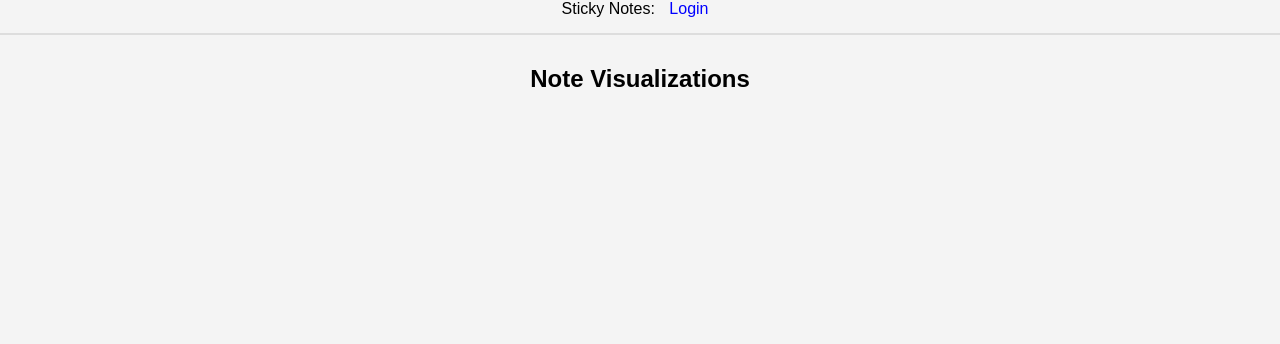
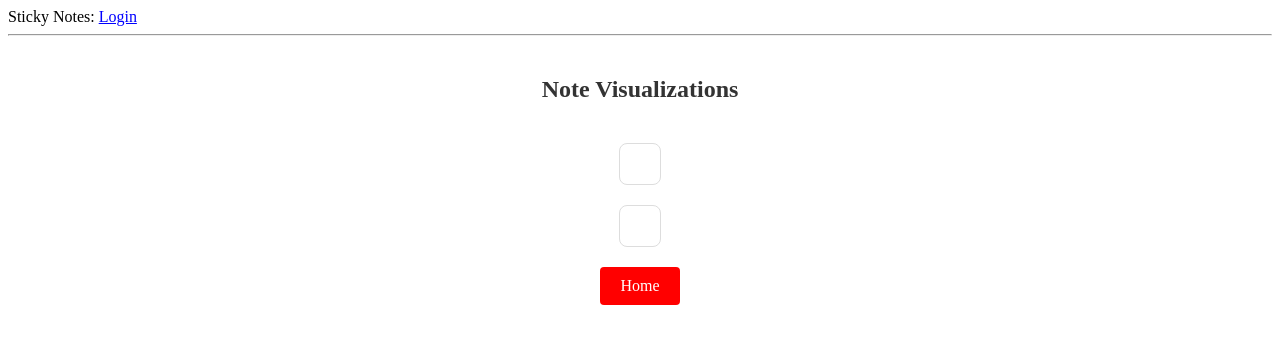
Before and after one commit to a3has/team10App, a Flask app: template notesapp/app/templates/note_visualization.html in a window 1280 px wide. Shown: the top 344 px of the page. Run offline with Flask 3, Linux system fonts and the light colour scheme; the template is opened without the code that fills it: most values are stand-ins (such as "Sample title", 1, 10 or a date in 2020); some libraries are stand-ins or nearby versions.

Commit message:
Note_visualization with fixed buttons

```diff
--- /dev/null
+++ b/notesapp/app/static/note_visualization.css
@@ -0,0 +1,33 @@
+.visualization-container {
+    width: 100%;
+    display: flex;
+    flex-direction: column;
+    align-items: center;
+    margin-top: 20px;
+}
+
+h2 {
+    color: #333;
+}
+
+.graph-container {
+    margin-top: 20px;
+    border: 1px solid #ddd;
+    border-radius: 8px;
+    padding: 20px;
+}
+
+.home-button {
+    margin-top: 20px;
+    padding: 10px 20px;
+    background-color: red;
+    color: white;
+    text-decoration: none;
+    border-radius: 4px;
+    font-size: 1em;
+    cursor: pointer;
+}
+
+.home-button:hover {
+    background-color: #0056b3;
+}
--- a/notesapp/app/templates/home.html
+++ b/notesapp/app/templates/home.html
@@ -29,7 +29,7 @@
             text-align: center;
             padding: 14px 0;
             text-decoration: none;
-            width: 14.28%;
+            width: 12.5%;
             box-sizing: border-box;
         }
 
--- a/notesapp/app/templates/note_visualization.html
+++ b/notesapp/app/templates/note_visualization.html
@@ -1,18 +1,24 @@
 {% extends "base.html" %}
 
+{% block stylesheet %}
+  <link rel="stylesheet" type="text/css" href="{{ url_for('static', filename='note_visualization.css') }}">
+{% endblock %}
+
 {% block content %}
-  <div class="container">
+  <div class="visualization-container">
     <h2>Note Visualizations</h2>
 
     <!-- Date-Based Visualization -->
-    <div id="date-graph-container">
+    <div class="graph-container" id="date-graph-container">
       <!-- This is where the date-based graph will be rendered -->
     </div>
 
     <!-- Tag-Based Visualization -->
-    <div id="tag-graph-container">
+    <div class="graph-container" id="tag-graph-container">
       <!-- This is where the tag-based graph will be rendered -->
     </div>
+
+    <a href="{{ url_for('home') }}" class="home-button">Home</a>
   </div>
 
   <!-- Include Plotly library -->
```
